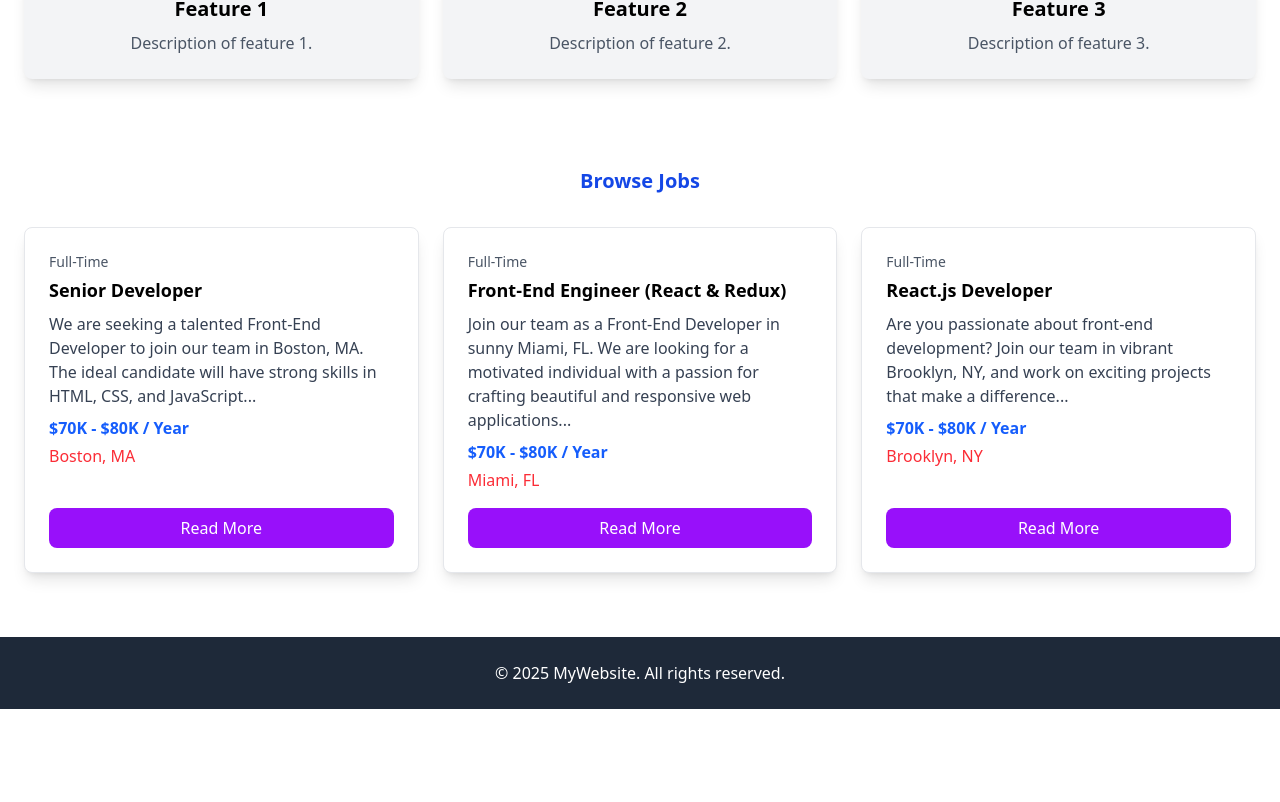
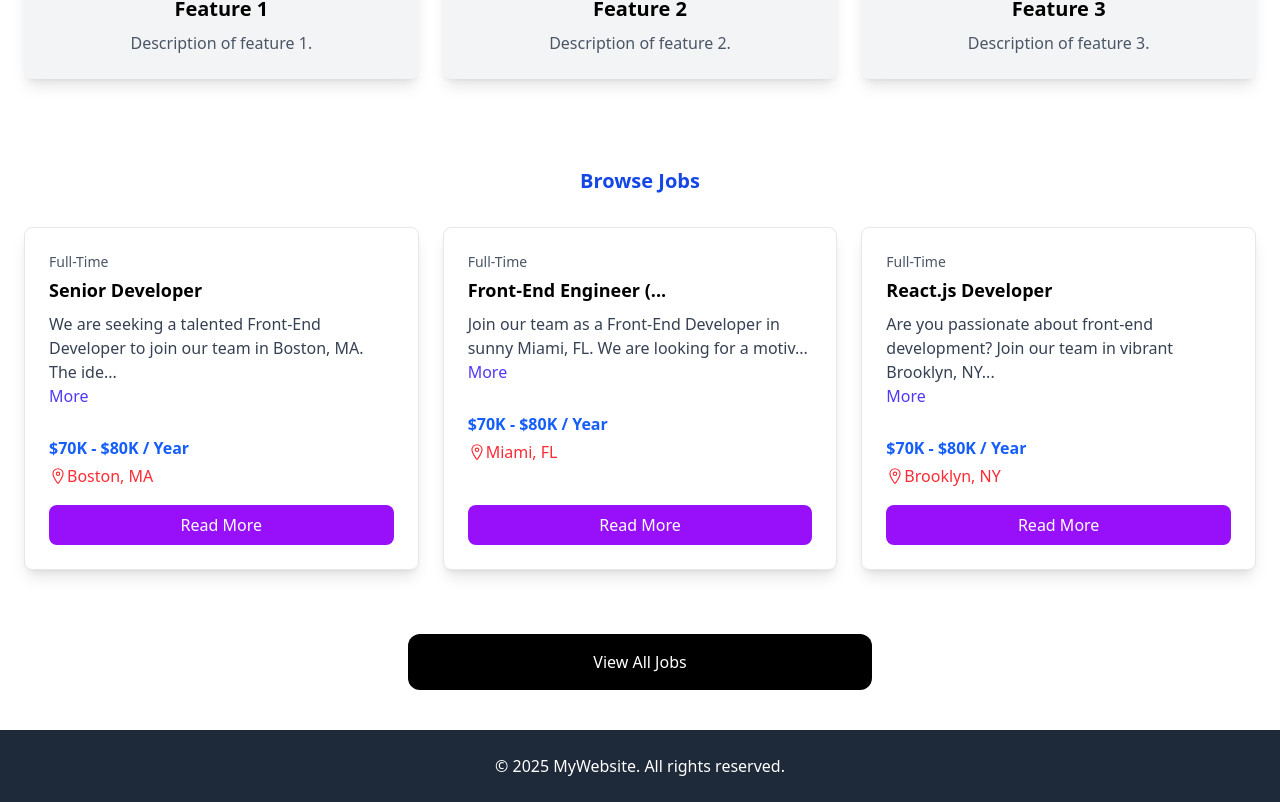
Before and after one commit to MdNoor300/react-project, a React (Vite) app: page /jobs in a window 1280 px wide. Shown: the part 565-1367 px from the top of the page. Before the commit the page ends 1274 px from the top, so only its background shows below. Built offline with nearby package versions, Linux system fonts and the light colour scheme.

Commit message:
make some changes for design

```diff
--- a/package.json
+++ b/package.json
@@ -15,6 +15,7 @@
     "postcss": "^8.5.1",
     "react": "^18.3.1",
     "react-dom": "^18.3.1",
+    "react-icons": "^5.4.0",
     "tailwindcss": "^4.0.2"
   },
   "devDependencies": {
--- a/src/App.jsx
+++ b/src/App.jsx
@@ -1,7 +1,8 @@
 import Navbar from "./components/Navbar";
 import Hero from "./components/Hero";
 import HomeCards from "./components/HomeCards";
-import JobListing from "./components/JobListing";
+import JobListings from "./components/JobListings";
+import ViewAllJobs from "./components/ViewAllJobs";
 
 const App = () => {
   return (
@@ -9,7 +10,10 @@ const App = () => {
       <Navbar />
       <Hero/>
       <HomeCards/>
-      <JobListing/>
+      <JobListings/>
+      <ViewAllJobs/>
+
+
       {/* Footer */}
       <footer className="text-center py-6 bg-gray-800 text-white mt-10">
         <p>&copy; {new Date().getFullYear()} MyWebsite. All rights reserved.</p>
--- a/src/components/JobListing.jsx
+++ b/src/components/JobListing.jsx
@@ -1,33 +1,49 @@
-import jobs from "../jobs.json";
+import { useState } from "react";
+import { IoLocationOutline } from "react-icons/io5";
 
-const JobListing = () => {
 
-    const recentJobs = jobs.slice(0, 3);
+const JobListing = ({ job }) => {
+  const [showFullDescription, setShowFullDescription] = useState(false);
+  const [showFullTitle, setShowFullTitle] = useState(false);
+
+  // Handle truncation for the title
+  let title = job.title;
+  if (!showFullTitle && title.length > 20) {
+    title = title.substring(0, 20) + "...";
+  }
+
+  // Handle truncation for the description
+  let description = job.description;
+  if (!showFullDescription && description.length > 90) {
+    description = description.substring(0, 85) + "...";
+  }
 
   return (
-    <div className="p-6 max-w-[1320px] mx-auto">
-      <h2 className="text-xl font-bold text-center text-blue-700 mb-6">
-        Browse Jobs
-      </h2>
-      <div className="grid grid-cols-1 md:grid-cols-3 gap-6 mt-8">
-        {recentJobs.map((job, index) => (
     <div
-            key={index}
+      key={job.id}
       className="bg-white p-6 shadow-lg rounded-lg border border-gray-200 flex flex-col h-full"
     >
       <div className="flex-grow">
         <p className="text-gray-600 text-sm">{job.type}</p>
-              <h3 className="text-lg font-bold mt-1">{job.title}</h3>
-              <p className="text-gray-700 mt-2">{job.description}</p>
+        <h3 className="text-lg font-bold mt-1">{title}</h3>
+        <p className="text-gray-700 mt-2">{description}</p>
+
+        <button
+          onClick={() => setShowFullDescription((prevState) => !prevState)}
+          className="text-indigo-600 mb-5 hover:text-indigo-800"
+        >
+          {showFullDescription ? "Less" : "More"}
+        </button>
+
         <p className="text-blue-600 font-semibold mt-2">{job.salary}</p>
-              <p className="text-red-500 mt-1">{job.location}</p>
+        <p className="text-red-500 mt-1">
+        <IoLocationOutline className="inline text-lg mb-1" />
+          {job.location}</p>
       </div>
+
       <button className="mt-4 bg-purple-600 text-white py-2 px-4 rounded-lg">
         Read More
       </button>
-          </div>
-        ))}
-      </div>
     </div>
   );
 };
--- /dev/null
+++ b/src/components/JobListings.jsx
@@ -0,0 +1,21 @@
+import JobListing from "./JobListing";
+import jobs from "../jobs.json";
+
+const JobListings = () => {
+    const recentJobs = jobs.slice(0,3);
+
+  return (
+    <div className="p-6 max-w-[1320px] mx-auto">
+      <h2 className="text-xl font-bold text-center text-blue-700 mb-6">
+        Browse Jobs
+      </h2>
+      <div className="grid grid-cols-1 md:grid-cols-3 gap-6 mt-8">
+        {recentJobs .map((job) => (
+          <JobListing key={job.id} job = {job}/>
+        ))}
+      </div>
+    </div>
+  )
+}
+
+export default JobListings
--- /dev/null
+++ b/src/components/ViewAllJobs.jsx
@@ -0,0 +1,14 @@
+
+const ViewAllJobs = () => {
+  return (
+    <section className="m-auto max-w-lg my-10 px-6">
+        <a
+          href="/jobs"
+          className="block bg-black text-white text-center py-4 px-6 rounded-xl hover:bg-gray-700">
+          View All Jobs
+        </a>
+      </section>
+  )
+}
+
+export default ViewAllJobs
```
Also changed, not shown: 1 other file (tests, documents, lock files or other folders). Lines whose indentation alone changed are shown as unchanged.
